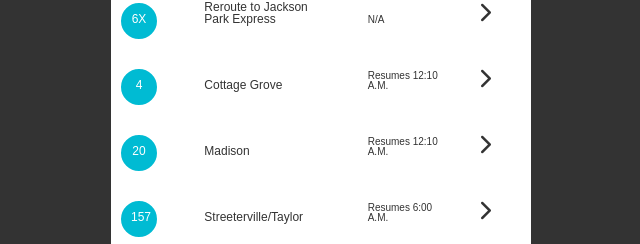
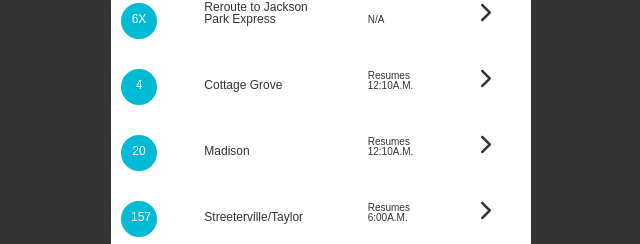
Before and after one commit to bostongordon/Frontend-edits, a plain HTML site: page index.html in a window 1280 px wide. Shown: the part 649-893 px from the top of the page, without its empty margins (319-959 px from the left). Drawn offline with Linux system fonts and the light colour scheme.

Commit message:
Update index.html

```diff
--- a/index.html
+++ b/index.html
@@ -70,7 +70,7 @@
   <ul class="bus">
 <li class="number"><div class="numberCircle">4</div></li>
 <li class="route"><h1>Cottage Grove</h1></li>
-<li class="duration"><h2>Resumes 12:10 A.M.</h2></li>
+<li class="duration"><h2>Resumes 12:10A.M.</h2></li>
 <li class="nav"><div class="arrow-right"><i class="fa fa-chevron-right fa-2x" aria-hidden="true"></i></div class="arrow-right"></li>
 </ul>
 </li>
@@ -78,7 +78,7 @@
   <ul class="bus">
 <li class="number"><div class="numberCircle">20</div></li>
 <li class="route"><h1>Madison</h1></li>
-<li class="duration"><h2>Resumes 12:10 A.M.</h2></li>
+<li class="duration"><h2>Resumes 12:10A.M.</h2></li>
 <li class="nav"><div class="arrow-right"><i class="fa fa-chevron-right fa-2x" aria-hidden="true"></i></div class="arrow-right"></li>
 </ul>
 </li>
@@ -86,7 +86,7 @@
   <ul class="bus">
 <li class="number"><div class="numberCircle">157</div></li>
 <li class="route"><h1>Streeterville/Taylor</h1></li>
-<li class="duration"><h2>Resumes 6:00 A.M.</h2></li>
+<li class="duration"><h2>Resumes 6:00A.M.</h2></li>
 <li class="nav"><div class="arrow-right"><i class="fa fa-chevron-right fa-2x" aria-hidden="true"></i></div class="arrow-right"></li>
 </ul>
 </li>
```
